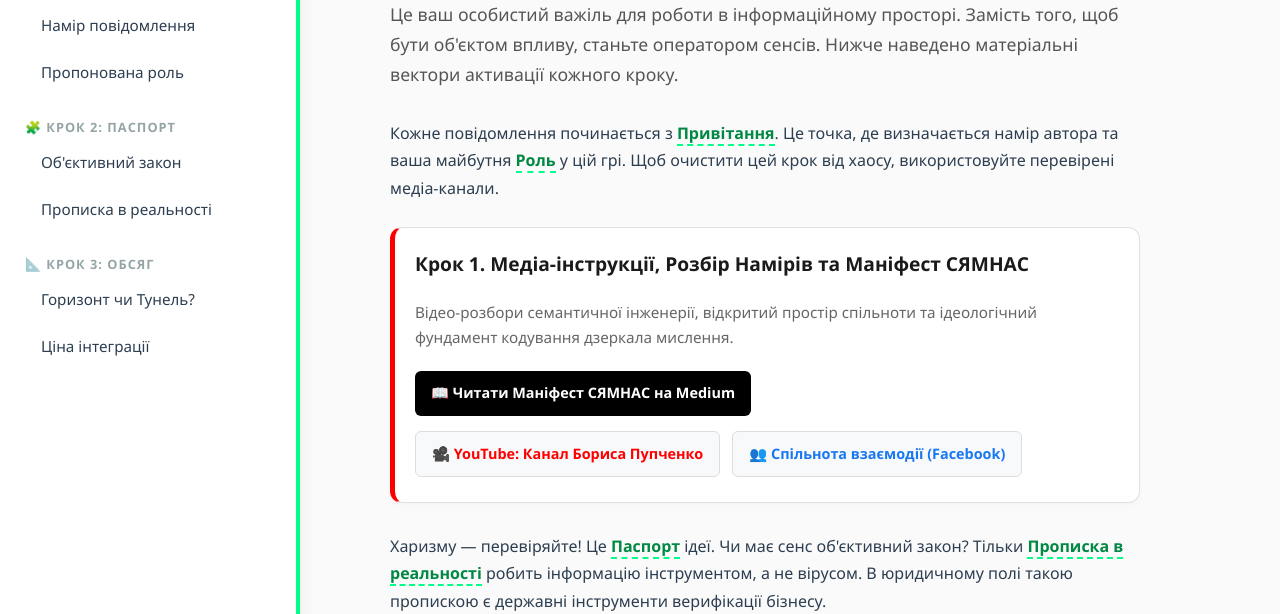
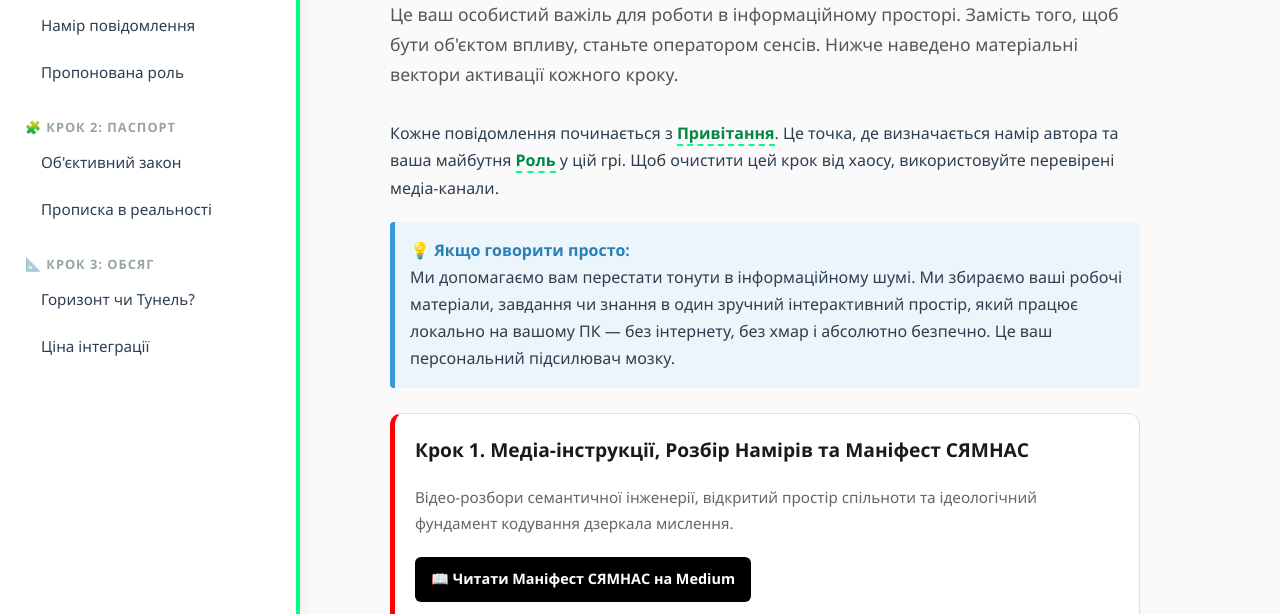
Before and after one commit to boriskirp/quiz-space, a plain HTML site: page index.html in a window 1280 px wide. Shown: the part 143-757 px from the top of the page. Drawn offline with Linux system fonts and the light colour scheme.

Commit message:
Update index.html
My commit 004

```diff
--- a/index.html
+++ b/index.html
@@ -152,6 +152,10 @@
         <p>Кожне повідомлення починається з <span class="orchestrator-term" data-term="намір">Привітання</span>. Це точка, де визначається намір автора та ваша майбутня <span class="orchestrator-term" data-term="роль">Роль</span> у цій грі. Щоб очистити цей крок від хаосу, використовуйте перевірені медіа-канали.</p>
 
         <!-- ВЕКТОР 1: МЕДІА ВТІЛЕННЯ (КРОК 1) -->
+        <div style="background: #ebf5fb; border-left: 5px solid #3498db; padding: 15px; margin: 20px 0; border-radius: 4px; text-align: left;">
+    <strong style="color: #2980b9;">💡 Якщо говорити просто:</strong><br>
+    Ми допомагаємо вам перестати тонути в інформаційному шумі. Ми збираємо ваші робочі матеріали, завдання чи знання в один зручний інтерактивний простір, який працює локально на вашому ПК — без інтернету, без хмар і абсолютно безпечно. Це ваш персональний підсилювач мозку.
+</div>
         <!-- ВЕКТОР 1: МЕДІА ВТІЛЕННЯ ТА МАНІФЕСТ СЯМНАС (КРОК 1) -->
         <div class="routing-block" style="border-left-color: #ff0000;">
             <h3>Крок 1. Медіа-інструкції, Розбір Намірів та Маніфест СЯМНАС</h3>
```
